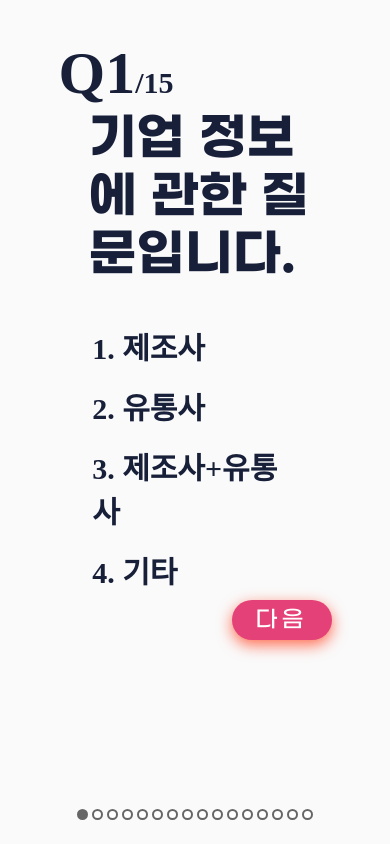
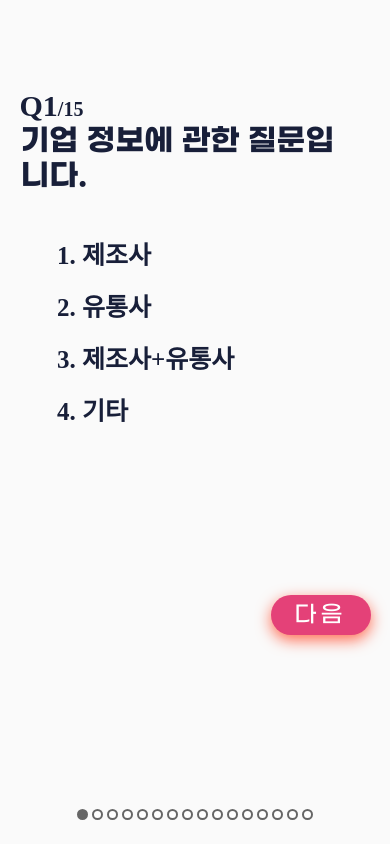
Before and after one commit to kyoowon/SurveyForm-SellerVision, a plain HTML site: page template/page.html in a window 390 px wide. Drawn offline with Linux system fonts and the light colour scheme; a web font is replaced by a local one.

Commit message:
add moblie

```diff
--- /dev/null
+++ b/template/moblie.css
@@ -0,0 +1,29 @@
+@media (max-width: 600px) {
+  .question {
+    font-size: 30px;
+    padding-left: 1px;
+  }
+
+  .container {
+    position: relative;
+    width: 90%;
+    height: 60%;
+    margin: 10% auto;
+    border-radius: 5px;
+  }
+  .outer {
+    padding-top: 50px;
+  }
+
+  .select {
+    font-size: 25px;
+  }
+
+  .Q_header_bold {
+    font-size: 30px;
+  }
+
+  .Q_header {
+    font-size: 20px;
+  }
+}
--- a/template/page.html
+++ b/template/page.html
@@ -3,11 +3,13 @@
 
 <head>
   <meta charset="UTF-8">
+  <meta name="viewport" content="width=device-width,initial-scale=1">
   <title>셀러비전</title>
   <link rel="stylesheet" href="pagestyle.css" type="text/css">
   <link rel="stylesheet/sass" type="text/css" href="pagestyles.sass" />
   <script src="page.js"></script>
   <script src="../db/survey_db.js"></script>
+  <link rel="stylesheet" href="moblie.css" type="text/css">
 
 </head>
 
--- a/template/pagestyle.css
+++ b/template/pagestyle.css
@@ -26,6 +26,7 @@ body
 ul,li{
     list-style:none;
 }
+
 .slide{
     overflow:hidden;
     position:relative;
@@ -33,10 +34,12 @@ ul,li{
     color: #181f39;
     background-color:#fafafa;
 }
+
 .slide ul{
     width:calc(1800vw * 18);
     display:flex;
 }
+
 .slide li{
     width:calc(1800vw / 18);
     height:100vh;
@@ -73,19 +76,7 @@ ul,li{
     width: 70%;
     height: 60%;
     margin: 10% auto;
-
     border-radius: 5px;
-}
-.num {
-  display: flex;
-  font-size: 150%;
-  place-content: center;
-}
-.num .Q_header_bold {
-  font-family: 'GmarketSansBold';
-}
-.num .Q_header {
-  font-family: 'GmarketSans';
 }
 
 .outer {
@@ -93,7 +84,6 @@ ul,li{
     width: 100%;
     height: 100%;
 }
-
 
 .inner {
     display: block;
@@ -118,6 +108,7 @@ ul,li{
   font-family: 'GmarketSans';
 }
 
+
 .answer label {
   justify-content: space-between;
 }
@@ -136,6 +127,7 @@ ul,li{
   margin-right: 20px;
   text-align: left;
 }
+
 
 /* next button */
 
@@ -386,3 +378,13 @@ textarea:hover {
   font-size: 30px;
   display: inline;
 }
+
+@media (max-width: 600px) {
+  .Q_header_bold {
+    font-size: 30px;
+  }
+
+  .Q_header {
+    font-size: 20px;
+  }
+}
```
Also changed, not shown: template/title.html (+2 -1 lines).
